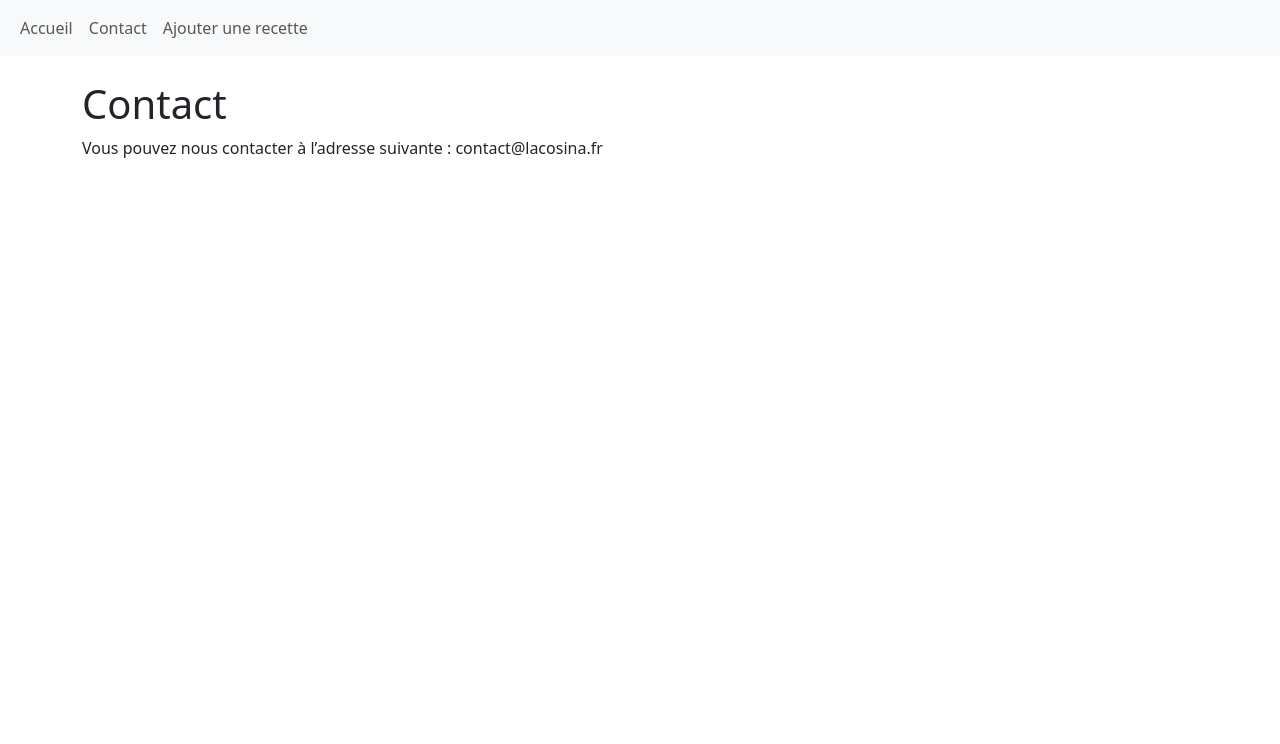
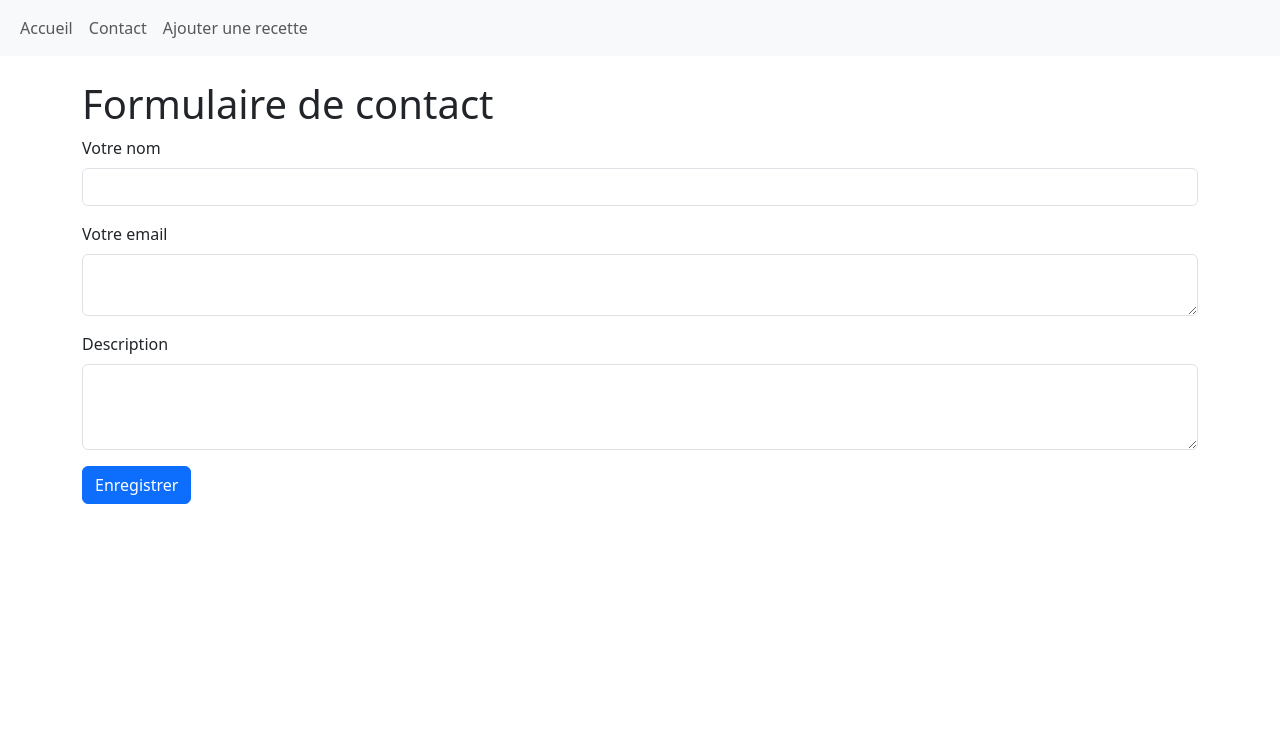
Before and after one commit to mgorce4/Lacosina, a PHP site: page /index.php?c=contact in a window 1280 px wide. Shown: the top 744 px of the page. Run offline with PHP 8.4, Linux system fonts and the light colour scheme.

Commit message:
ajouter formulaire de contact

```diff
--- a/lacosina/src/Views/contact.php
+++ b/lacosina/src/Views/contact.php
@@ -1,2 +1,18 @@
-<h1>Contact</h1>
-<p>Vous pouvez nous contacter à l’adresse suivante : contact@lacosina.fr</p>
+<h1>Formulaire de contact</h1>
+<form action="?c=enregistrer" method="post">
+    <div class="mb-3">
+        <label for= "nom" class="form-label">Votre nom</label>
+        <input type="text" class="form-control"  name="nom" id="nom" required>
+    </div>
+    <div class="mb-3">
+        <label for="email" class="form-label">Votre email</label>
+        <textarea class="form-control" name="email" id="email" required></textarea>
+    </div>
+    <div class="mb-3">
+        <label for="description" class="form-label">Description</label>
+        <textarea class="form-control" name="description" id="desription" rows=3 required></textarea>
+    </div>
+    <div class="mb-3">
+        <button type="submit" class="btn btn-primary" id="enregistrer" >Enregistrer</button>
+    </div>
+</form>
```
